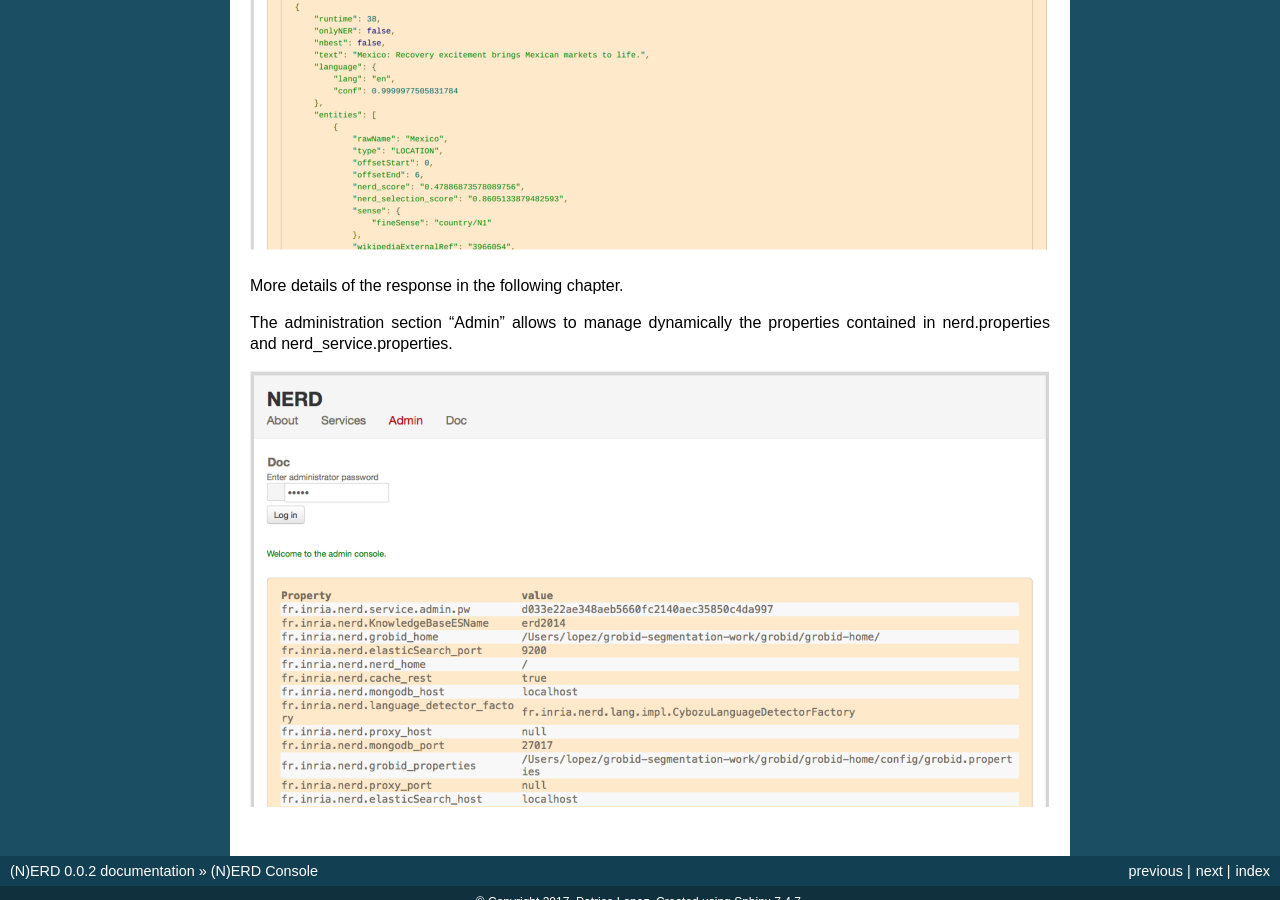
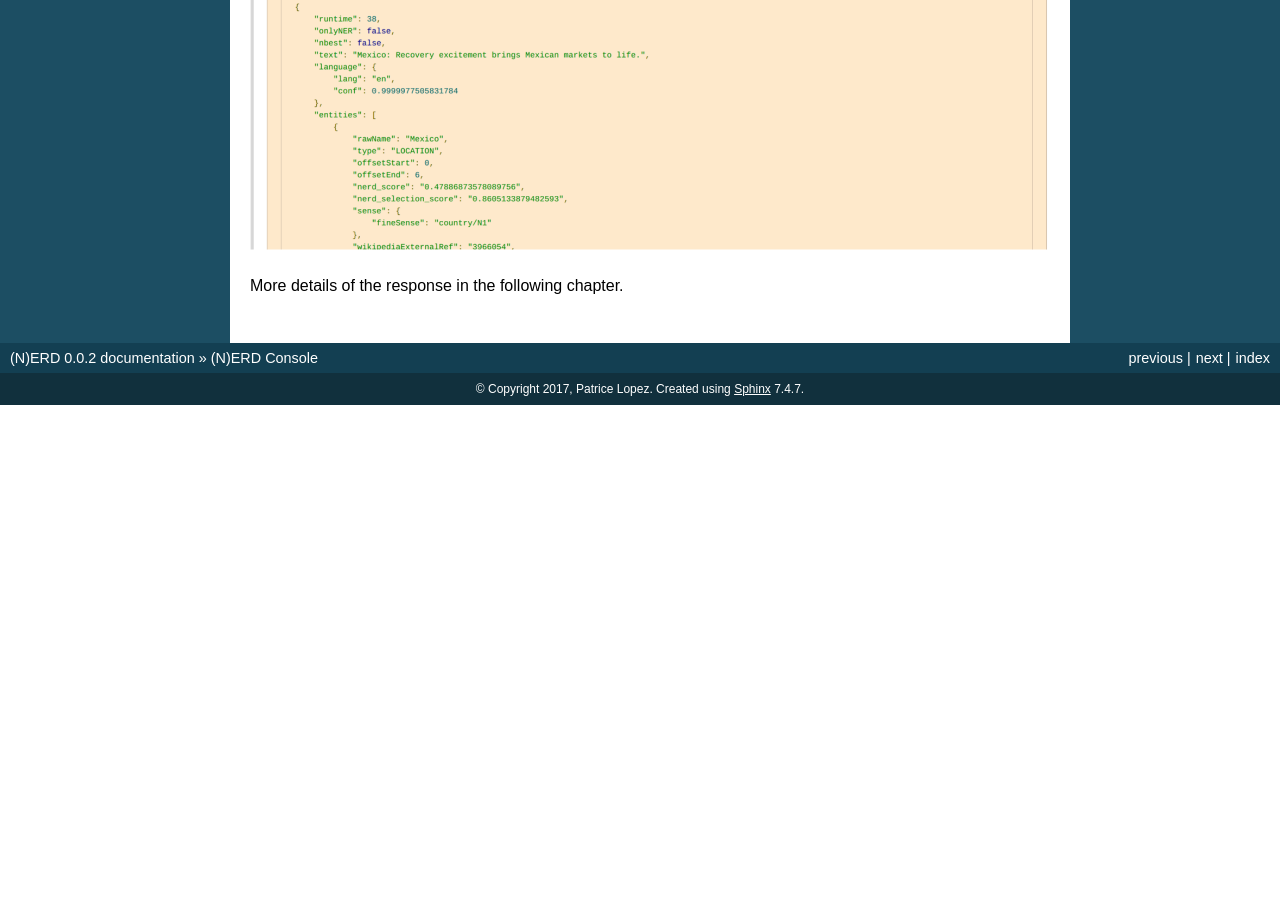
Before and after one commit to kermitt2/entity-fishing, a Sphinx documentation site: the page built from doc/console.rst, in a window 1280 px wide and 900 px high, scrolled down 2503 px. Built offline with Sphinx 7.4.7, drawn with Linux system fonts in a browser that asks for light colours; after the commit the page ends 2908 px from its top, so only the background shows below that.

Commit message:
Update documentation

```diff
--- a/doc/console.rst
+++ b/doc/console.rst
@@ -34,7 +34,3 @@ In addition, it is possible to view the service raw response (in JSON format), f
 .. image:: images/nerdConsole5.png
 
 More details of the response in the following chapter.
-
-The administration section "Admin" allows to manage dynamically the properties contained in nerd.properties and nerd_service.properties.
-
-.. image:: images/nerdConsole6.png
```
Also changed, not shown: doc/overview.rst (+5 -2 lines).
